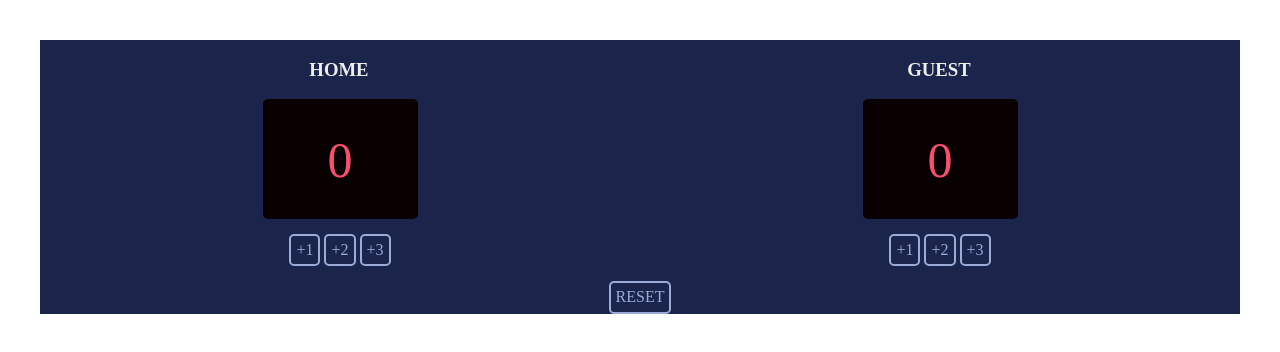
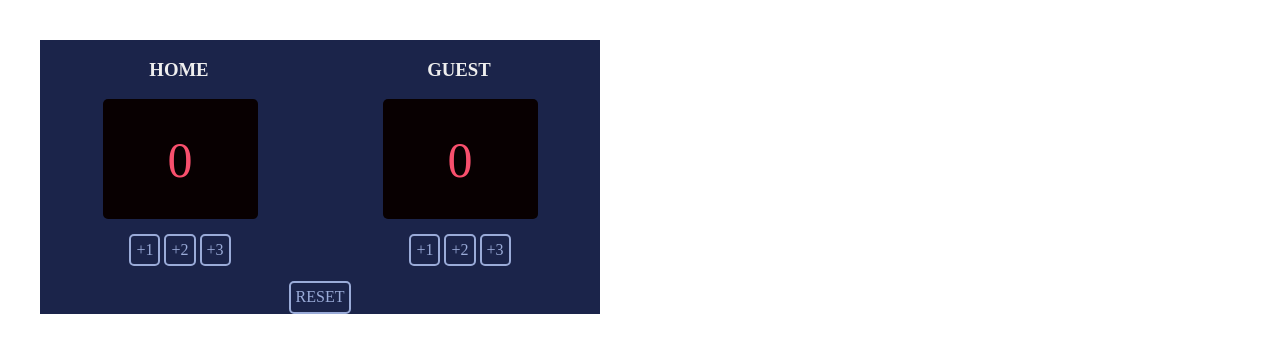
Before and after one commit to pxlcrtiv/score-board, a plain HTML site: page index.html in a window 1280 px wide. Drawn offline with nearby package versions, Linux system fonts and the light colour scheme; a web font is replaced by a local one.

Commit message:
modified:   index.css

```diff
--- a/index.css
+++ b/index.css
@@ -1,6 +1,9 @@
 body {
     margin: 20px;
     padding: 20px;
+    justify-content: space-around;
+    width: 560px;
+    height: 720px;
 }
 
 .container {
```
